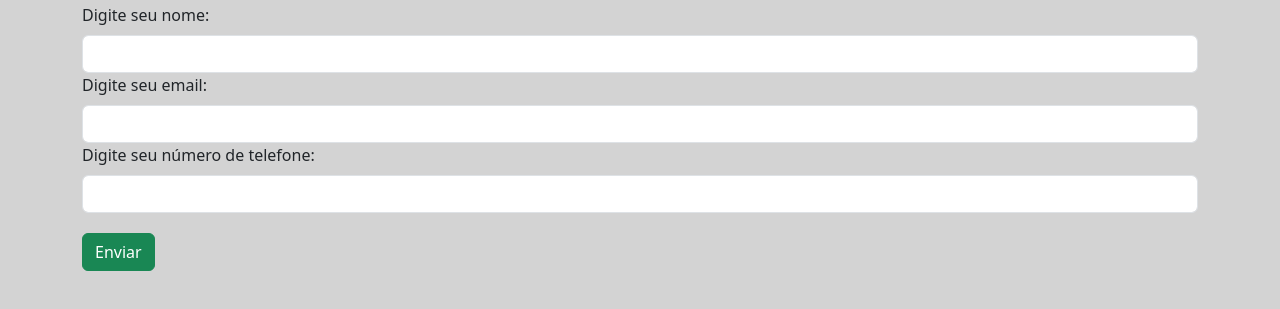
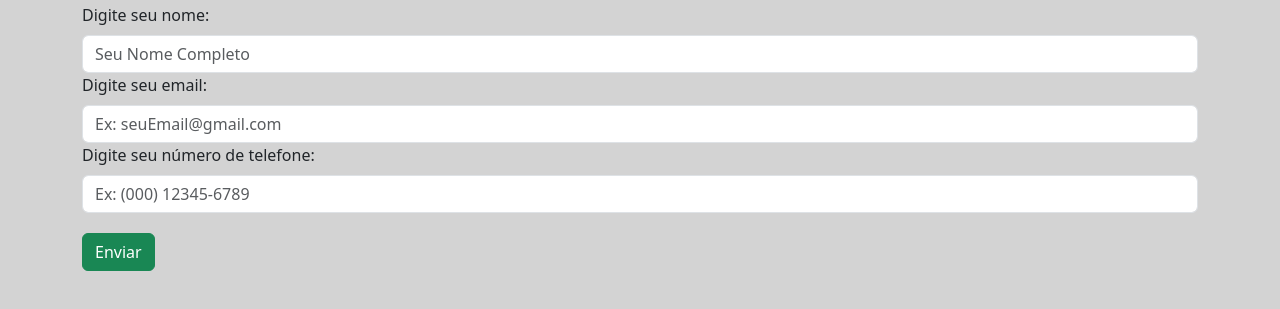
Before and after one commit to AsrielDreemurrGM/Formulario_Cadastro_Bootstrap, a plain HTML site: page index.html in a window 1280 px wide. Shown: the part 153-462 px from the top of the page. Drawn offline with nearby package versions, Linux system fonts and the light colour scheme.

Commit message:
Adicionado Placeholders e Required aos Campos do Formulário

```diff
--- a/index.html
+++ b/index.html
@@ -12,11 +12,11 @@
         <h1>Formulário de Cadastro</h1>
         <form>
             <label class="form-label" for="nome">Digite seu nome:</label>
-            <input class="form-control" name="nome" type="text">
+            <input class="form-control" name="nome" type="text" placeholder="Seu Nome Completo" required>
             <label class="form-label" for="email">Digite seu email:</label>
-            <input class="form-control" name="email" type="email">
+            <input class="form-control" name="email" type="email" placeholder="Ex: seuEmail@gmail.com" required>
             <label class="form-label" for="tel">Digite seu número de telefone:</label>
-            <input class="form-control" name="tel" type="number">
+            <input class="form-control" name="tel" type="number" placeholder="Ex: (000) 12345-6789" required>
             <button type="submit" class="btn btn-success">Enviar</button>
         </form>
     </div>
```
